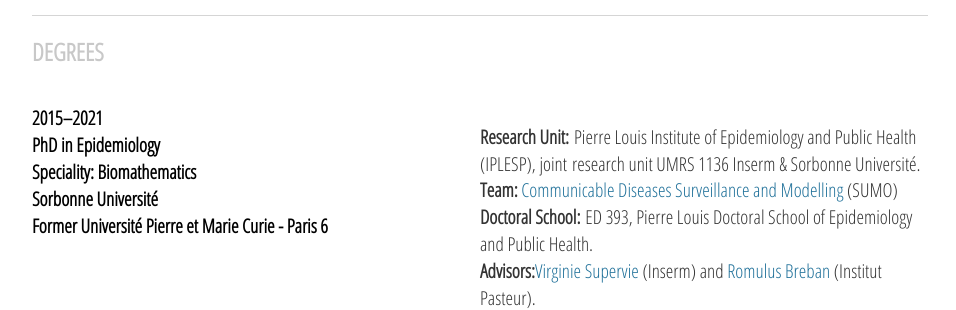
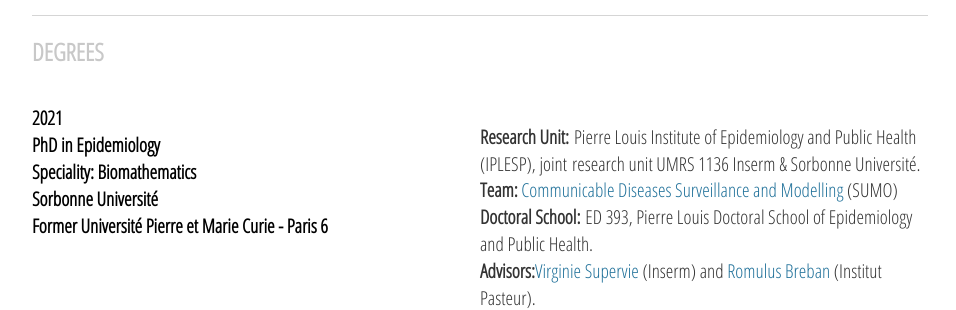
Before and after one commit to sjijon/sjijon.github.io, a Jekyll site: the page built from cv.html, in a window 1280 px wide. Shown: the part 934-1244 px from the top of the page, without its empty margins (160-1116 px from the left). Built offline with Jekyll 4.4.1, drawn with Linux system fonts in a browser that asks for light colours; nearby versions of some CDN libraries.

Commit message:
fix degrees

```diff
--- a/cv.html
+++ b/cv.html
@@ -92,7 +92,7 @@ title: CV
 	<div class="row">
 		<div class="column">
 			<h4>
-				2015&ndash;2021
+				2021
 				<br>
 				PhD in Epidemiology
 				<br>
```
